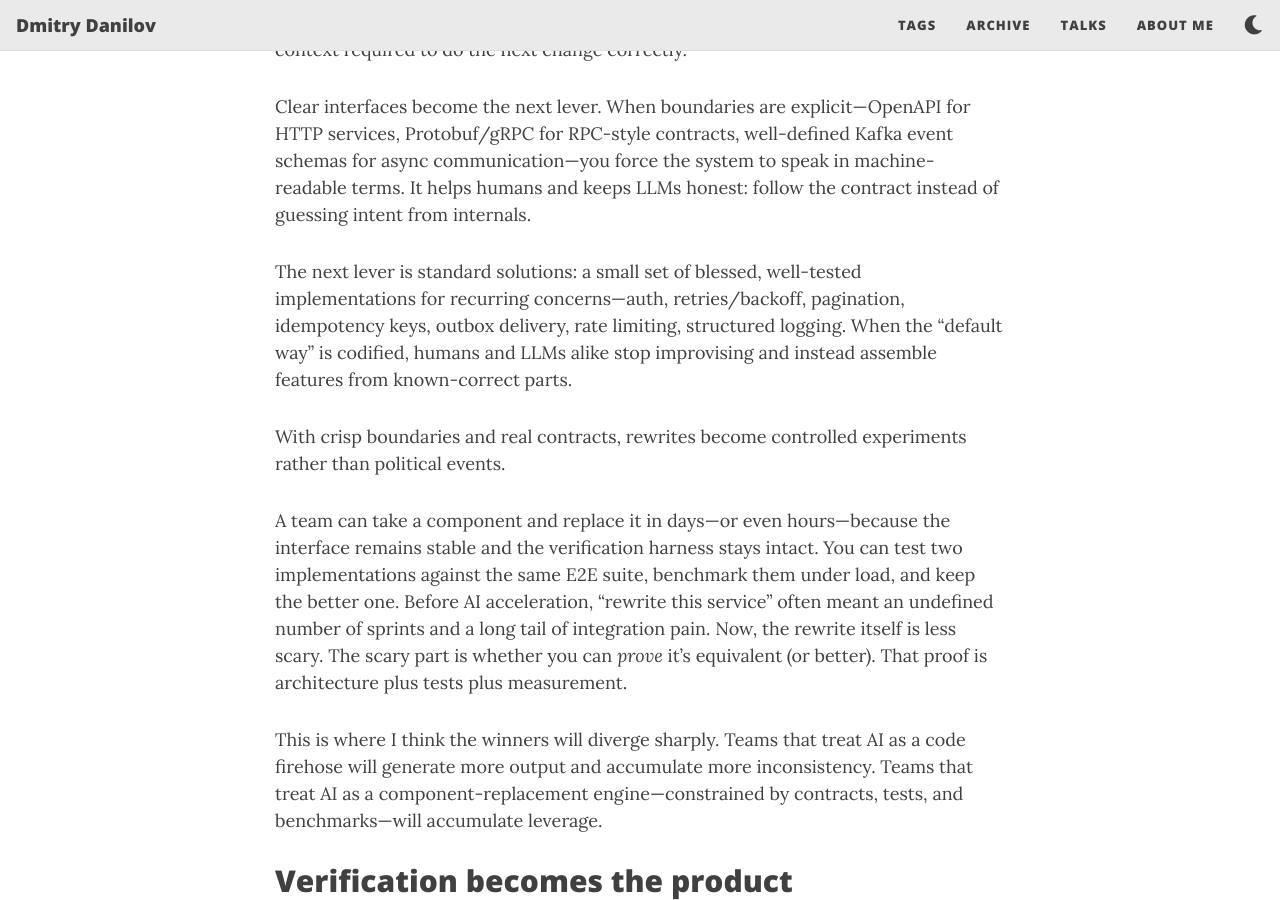
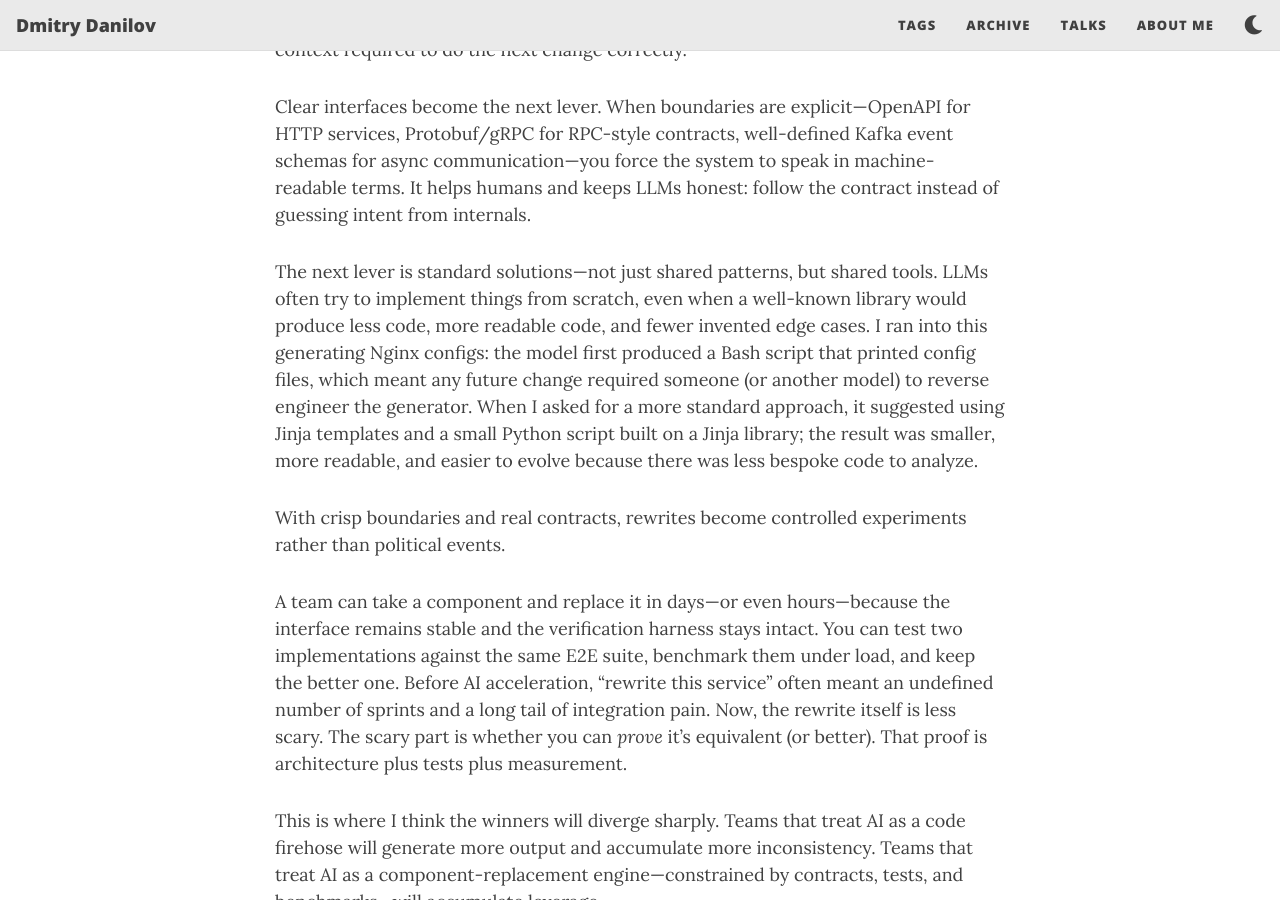
Before and after one commit to f-squirrel/f-squirrel.github.io, a Jekyll site: the page built from _posts/2026-01-02-llm-arch.md, in a window 1280 px wide and 900 px high, scrolled down 1968 px. Built offline with Jekyll 4.4.1, drawn with Linux system fonts in a browser that asks for light colours; nearby versions of some CDN libraries.

Commit message:
post: add example, rewrite

```diff
--- a/_posts/2026-01-02-llm-arch.md
+++ b/_posts/2026-01-02-llm-arch.md
@@ -39,7 +39,7 @@ Small, isolated components—libraries, modules, services—reduce the amount of
 
 Clear interfaces become the next lever. When boundaries are explicit—OpenAPI for HTTP services, Protobuf/gRPC for RPC-style contracts, well-defined Kafka event schemas for async communication—you force the system to speak in machine-readable terms. It helps humans and keeps LLMs honest: follow the contract instead of guessing intent from internals.
 
-The next lever is standard solutions: a small set of blessed, well-tested implementations for recurring concerns—auth, retries/backoff, pagination, idempotency keys, outbox delivery, rate limiting, structured logging. When the “default way” is codified, humans and LLMs alike stop improvising and instead assemble features from known-correct parts.
+The next lever is standard solutions—not just shared patterns, but shared tools. LLMs often try to implement things from scratch, even when a well-known library would produce less code, more readable code, and fewer invented edge cases. I ran into this generating Nginx configs: the model first produced a Bash script that printed config files, which meant any future change required someone (or another model) to reverse engineer the generator. When I asked for a more standard approach, it suggested using Jinja templates and a small Python script built on a Jinja library; the result was smaller, more readable, and easier to evolve because there was less bespoke code to analyze.
 
 With crisp boundaries and real contracts, rewrites become controlled experiments rather than political events.
 
```
